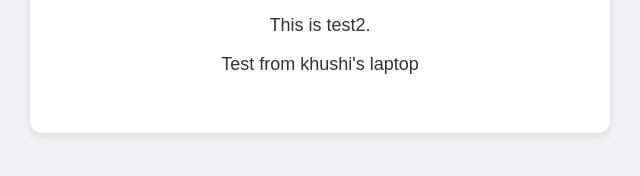
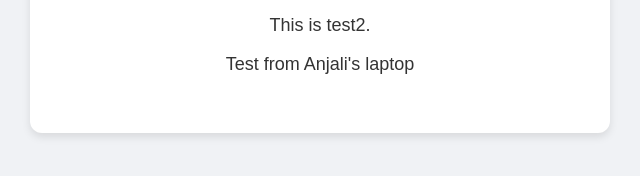
Before and after one commit to keyuraval/CICD_Project, a website: page public/index.html in a window 1280 px wide. Shown: the part 492-668 px from the top of the page, 320-960 px from the left. Drawn offline with Linux system fonts and the light colour scheme.

Commit message:
Test from Anjali

```diff
--- a/public/index.html
+++ b/public/index.html
@@ -39,7 +39,7 @@
         <p>Keep pushing changes to GitHub and watch the updates appear here!</p>
 	<p>This is test1.</p>
 	<p>This is test2.</p>
-	<p>Test from khushi's laptop</p>
+	<p>Test from Anjali's laptop</p>
     </div>
 </body>
 </html>
```
